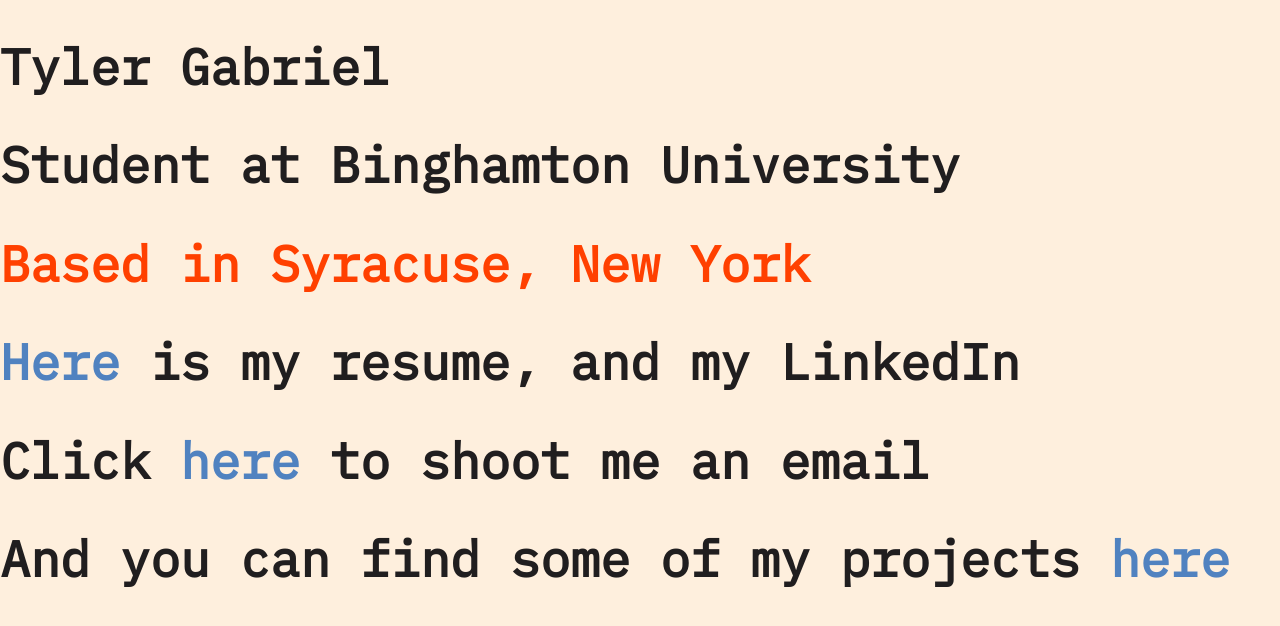
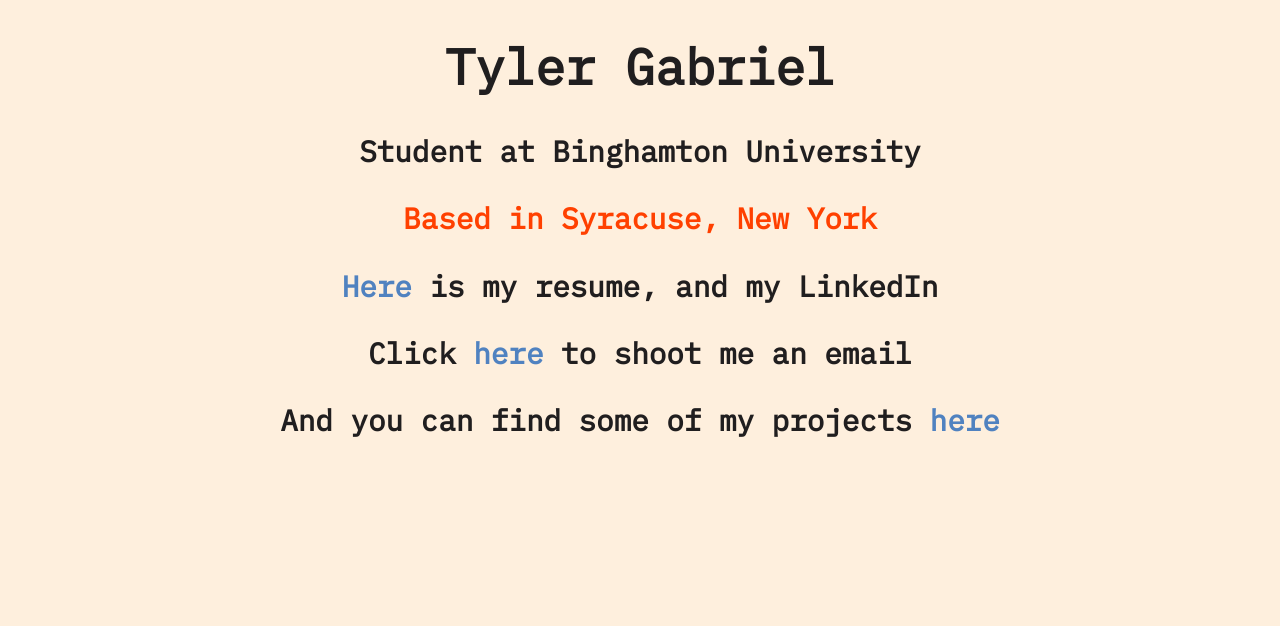
Before and after one commit to tylrg/simple_portfolio, an Angular app in the folder simple/: page / in a window 1280 px wide. Shown: the top 626 px of the page. Built offline with nearby package versions, Linux system fonts and the light colour scheme.

Commit message:
Changed sizes and alignment of text

```diff
--- a/simple/src/app/app.component.html
+++ b/simple/src/app/app.component.html
@@ -1,11 +1,11 @@
 <h1>Tyler Gabriel</h1>
 
-<h1>Student at Binghamton University</h1>
+<h3>Student at Binghamton University</h3>
 
-<h1 style="color: #FF4000;">Based in Syracuse, New York</h1>
+<h3 style="color: #FF4000;">Based in Syracuse, New York</h3>
 
-<h1><a href="www.google.com" target="_blank">Here</a> is my resume, and my LinkedIn</h1>
+<h3><a href="www.google.com" target="_blank">Here</a> is my resume, and my LinkedIn</h3>
 
-<h1>Click <a href="www.google.com" target="_blank">here</a> to shoot me an email</h1>
+<h3>Click <a href="www.google.com" target="_blank">here</a> to shoot me an email</h3>
 
-<h1>And you can find some of my projects <a href="https://www.google.com" target="_blank">here</a></h1>
+<h3>And you can find some of my projects <a href="https://www.google.com" target="_blank">here</a></h3>
--- a/simple/src/styles.scss
+++ b/simple/src/styles.scss
@@ -3,6 +3,7 @@
 html, body { height: 100%; }
 body {
     margin: 0;
+    text-align: center;
     // font-family: 'Kanit', sans-serif;
     // font-family: 'Rubik', sans-serif;
     // font-family: 'IBM Plex Sans', sans-serif;
```
